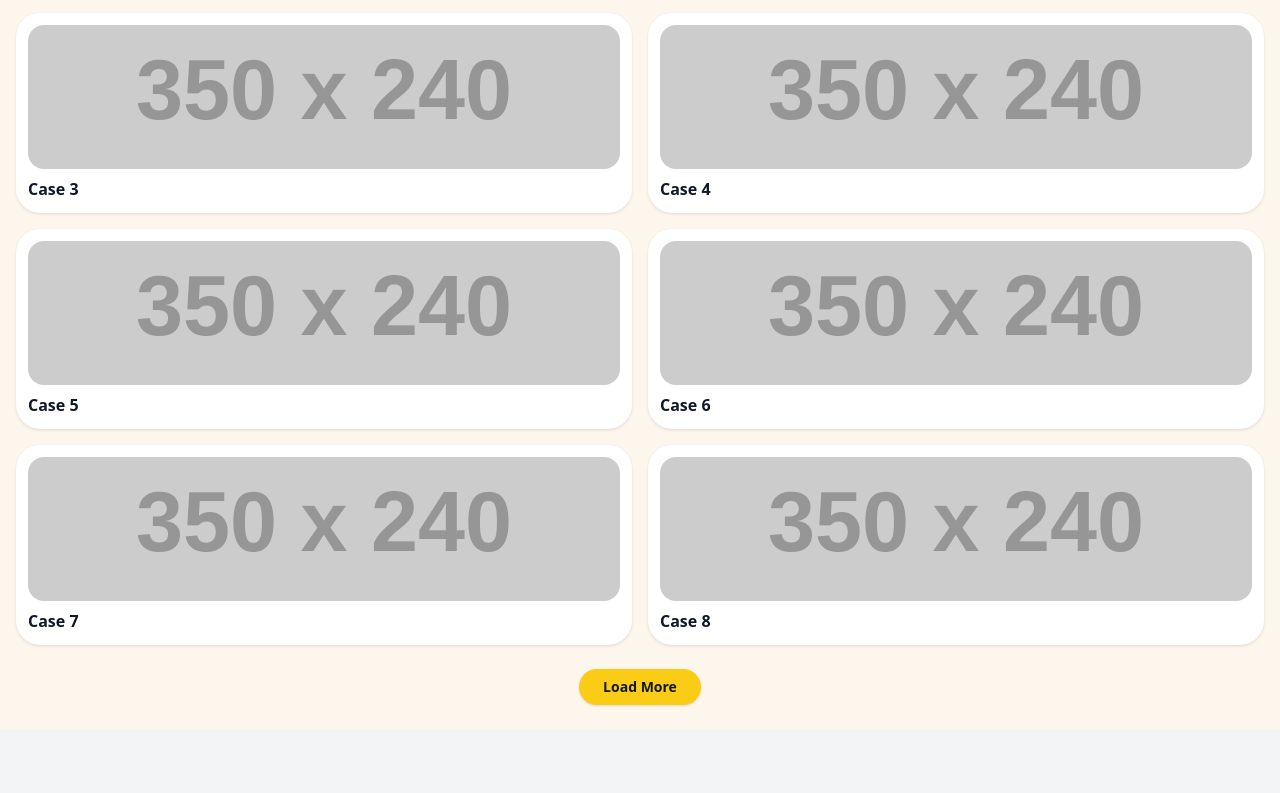
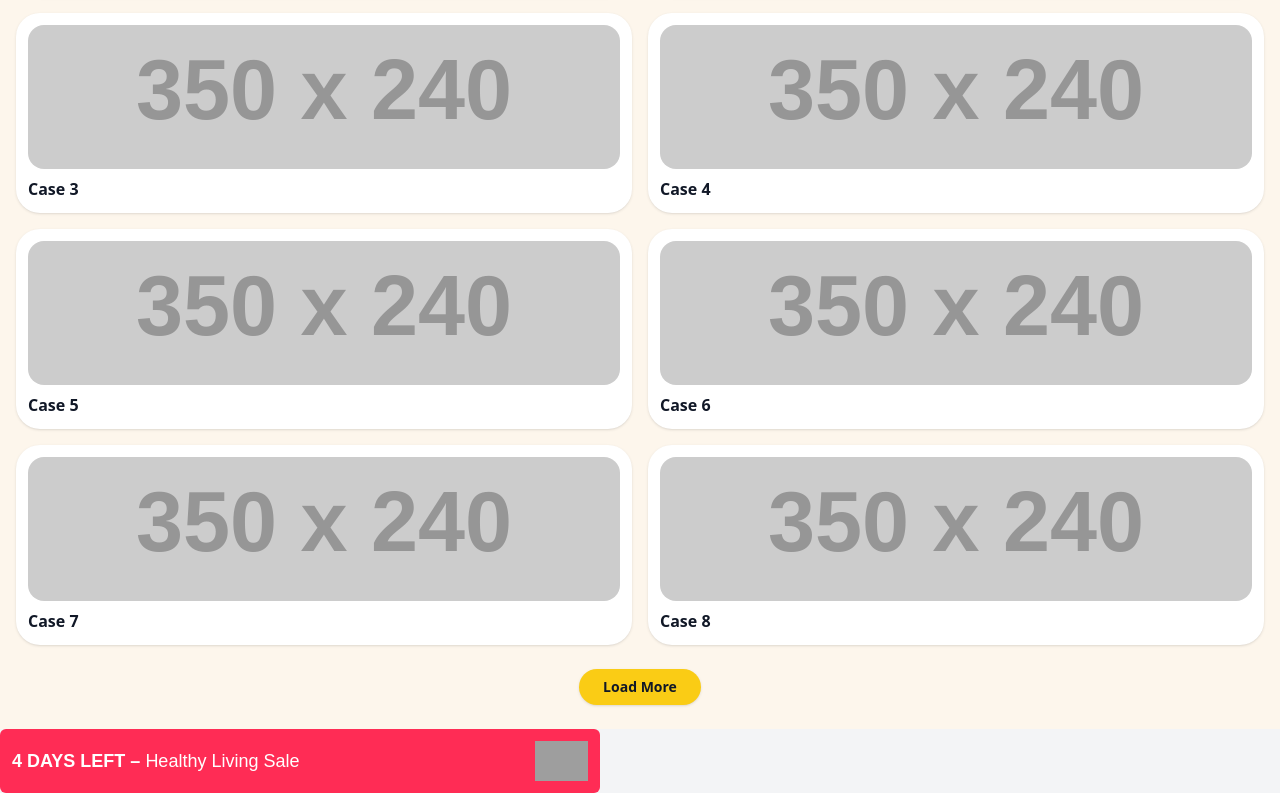
Before and after one commit to abenierg153-netizen/abenier-site, a plain HTML site: page index.html in a window 1280 px wide. Shown: the part 1091-1884 px from the top of the page. Before the commit the page ends 1820 px from the top, so only its background shows below. Drawn offline with nearby package versions, Linux system fonts and the light colour scheme; grey boxes are pictures that could not be loaded; placeholder pictures from the web are drawn by us.

Commit message:
Update index.html

```diff
--- a/index.html
+++ b/index.html
@@ -206,3 +206,11 @@
 
 </body>
 </html>
+<div style="background-color: #ff2c55; color: white; display: flex; align-items: center; justify-content: space-between; padding: 12px; border-radius: 6px; font-family: Arial, sans-serif; font-weight: bold; font-size: 18px; width: 100%; max-width: 600px;">
+  <span>
+    4 DAYS LEFT – <span style="font-weight: normal;">Healthy Living Sale</span>
+  </span>
+  <img src="https://upload.wikimedia.org/wikipedia/commons/thumb/5/57/Heart_icon_red_hollow.svg/1200px-Heart_icon_red_hollow.svg.png"
+       alt="Health Icon"
+       style="height: 40px; width: auto;">
+</div>
```
